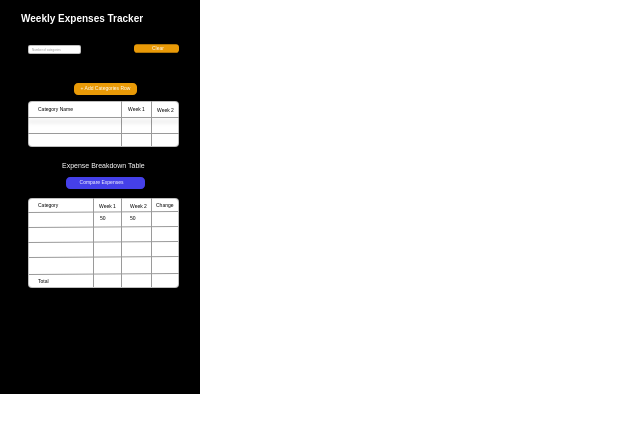
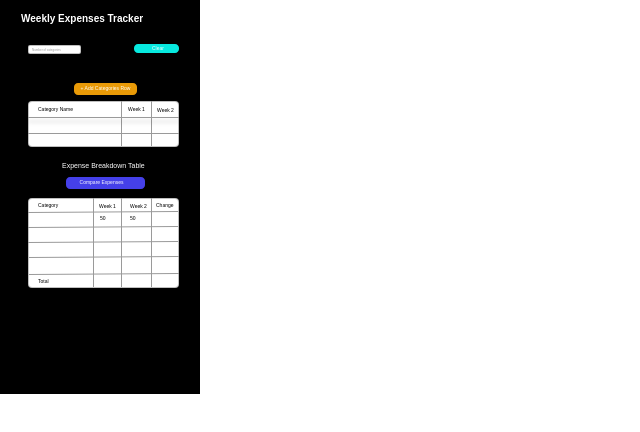
Before and after one commit to Miron-Silviu/Expenses-tracking, a website: page docs/index.html in a window 1280 px wide. Shown: the full height of the page, 0-640 px from the left. Drawn offline with nearby package versions, Linux system fonts and the light colour scheme; files that its build step writes are made by us from their sources; files whose address does not match are found by name.

Commit message:
Feat: Modify clear button color.

```diff
--- a/docs/index.html
+++ b/docs/index.html
@@ -4,9 +4,10 @@
     <meta charset="UTF-8" />
     <meta http-equiv="X-UA-Compatible" content="IE=edge" />
     <meta name="viewport" content="width=device-width, initial-scale=1.0" />
-    <link rel="stylesheet" href="./input.css" />
-    <link rel="stylesheet" href="./output.css" />
-
+    <link rel="stylesheet" href="./vars.css" />
+    <link rel="stylesheet" href="./style.css" />
+    <script src="https://cdn.tailwindcss.com/3.2.0"></script>
+    <script src="./tailwind.config.js"></script>
     <style>
       a,
       button,
@@ -53,7 +54,7 @@
       </div>
       <img
         class="rounded-none w-[45px] h-[9px] absolute left-[calc(50%_-_-34px)] top-11 overflow-visible"
-        src="../images/rectangle-100.svg"
+        src="../images/rectangle-70.svg"
       />
       <div
         class="text-[#ffffff] text-left font-['Inter-Regular',_sans-serif] text-[5px] font-normal absolute left-[calc(50%_-_-52px)] top-[45px] w-[41px] h-2"
```
Also changed, not shown: docs/output.css.
